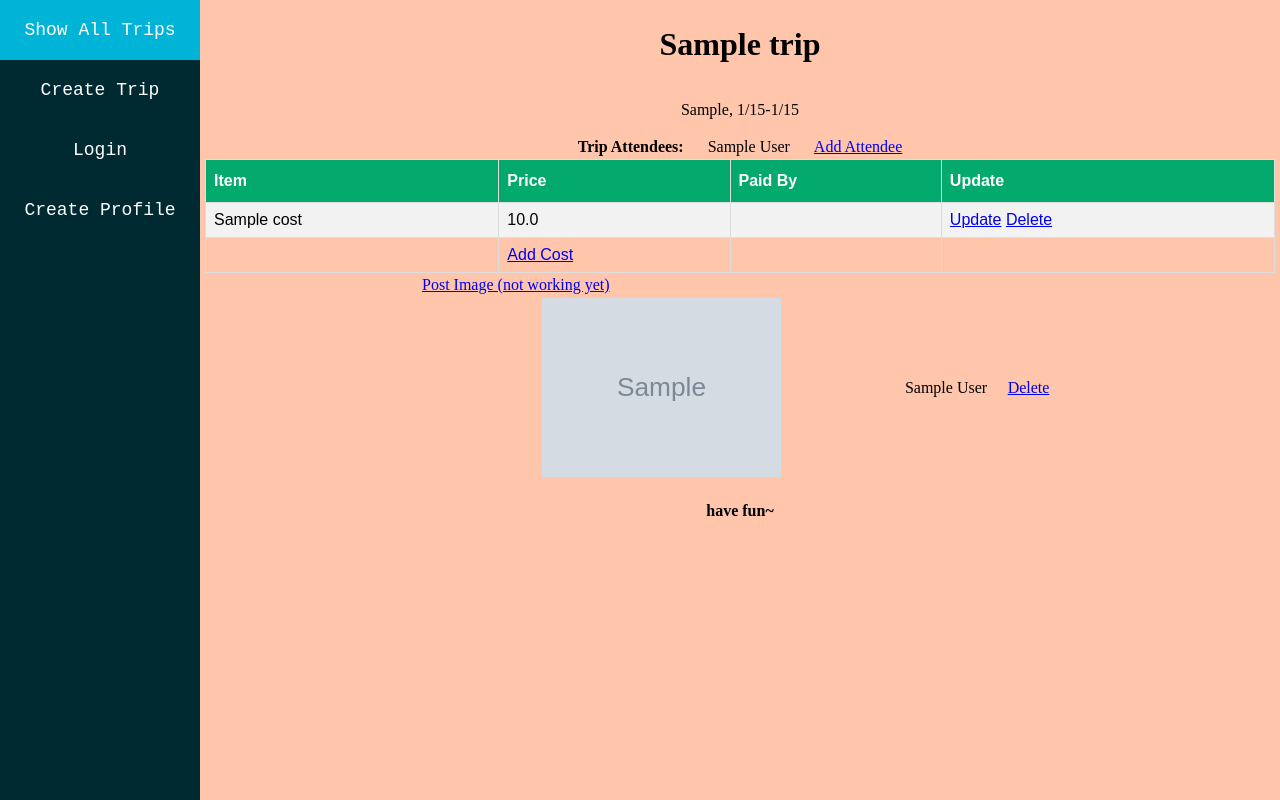
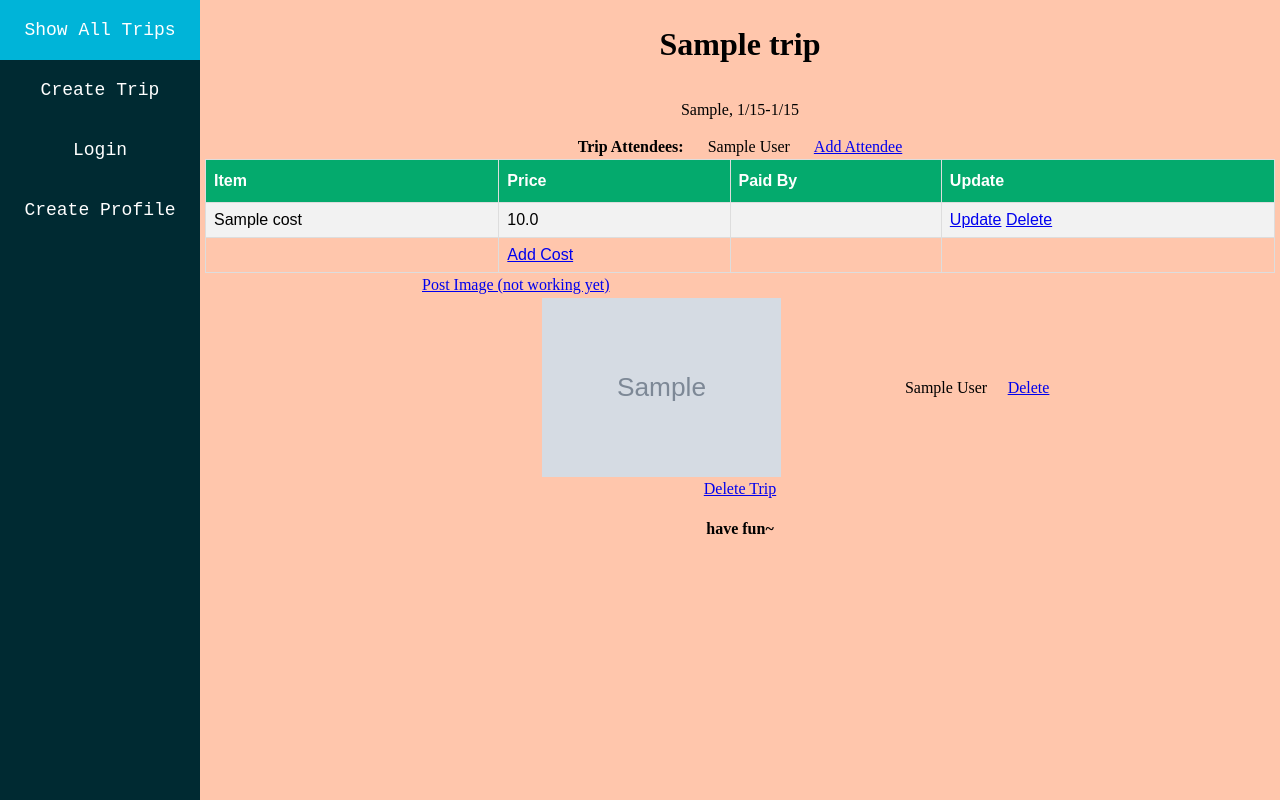
Before and after one commit to jchou03/CS-412, a Django app: page /project/trip/1 in a window 1280 px wide. Run offline with Django 5.2, Linux system fonts and the light colour scheme; tables that the repository leaves empty hold one stand-in row (values such as "Sample post"); grey boxes marked "Sample" are stand-in pictures.

Commit message:
deletion feature for trips

```diff
--- a/django/project/templates/project/show_trip.html
+++ b/django/project/templates/project/show_trip.html
@@ -60,4 +60,6 @@
         </tr>
         {% endfor %}
     </table>
+
+    <a href="{% url 'delete_trip' trip.pk %}">Delete Trip</a>
 {% endblock %}
--- a/django/project/urls.py
+++ b/django/project/urls.py
@@ -13,6 +13,7 @@ urlpatterns = [
     # trip views
     path(r'trip/<int:pk>', views.ShowTripView.as_view(), name="show_trip"),
     path(r'create_trip', views.CreateTripView.as_view(), name="create_trip"),
+    path(r'delete_trip/<int:pk>', views.DeleteTripView.as_view(), name="delete_trip"),
 
     # cost views
     path(r'trip/<int:trip_pk>/create_cost', views.CreateCostView.as_view(), name="create_cost"),
--- a/django/project/views.py
+++ b/django/project/views.py
@@ -88,6 +88,14 @@ class CreateTripView(CreateView):
     '''view to create a new trip'''
     form_class = CreateTripForm
     template_name = "project/create_trip.html"
+
+class DeleteTripView(UserDetailsMixin, DeleteView):
+    '''view to delete an existing trip'''
+    model = Trip
+    template_name = "project/delete_trip.html"
+
+    def get_success_url(self):
+        return reverse('show_all_trips')
 
 class CreateCostView(UserDetailsMixin, AssociatedTripMixin, CreateView):
     '''view to create a new cost'''
```
Also changed, not shown: django/project/templates/project/delete_trip.html (added, +25 -0 lines).
